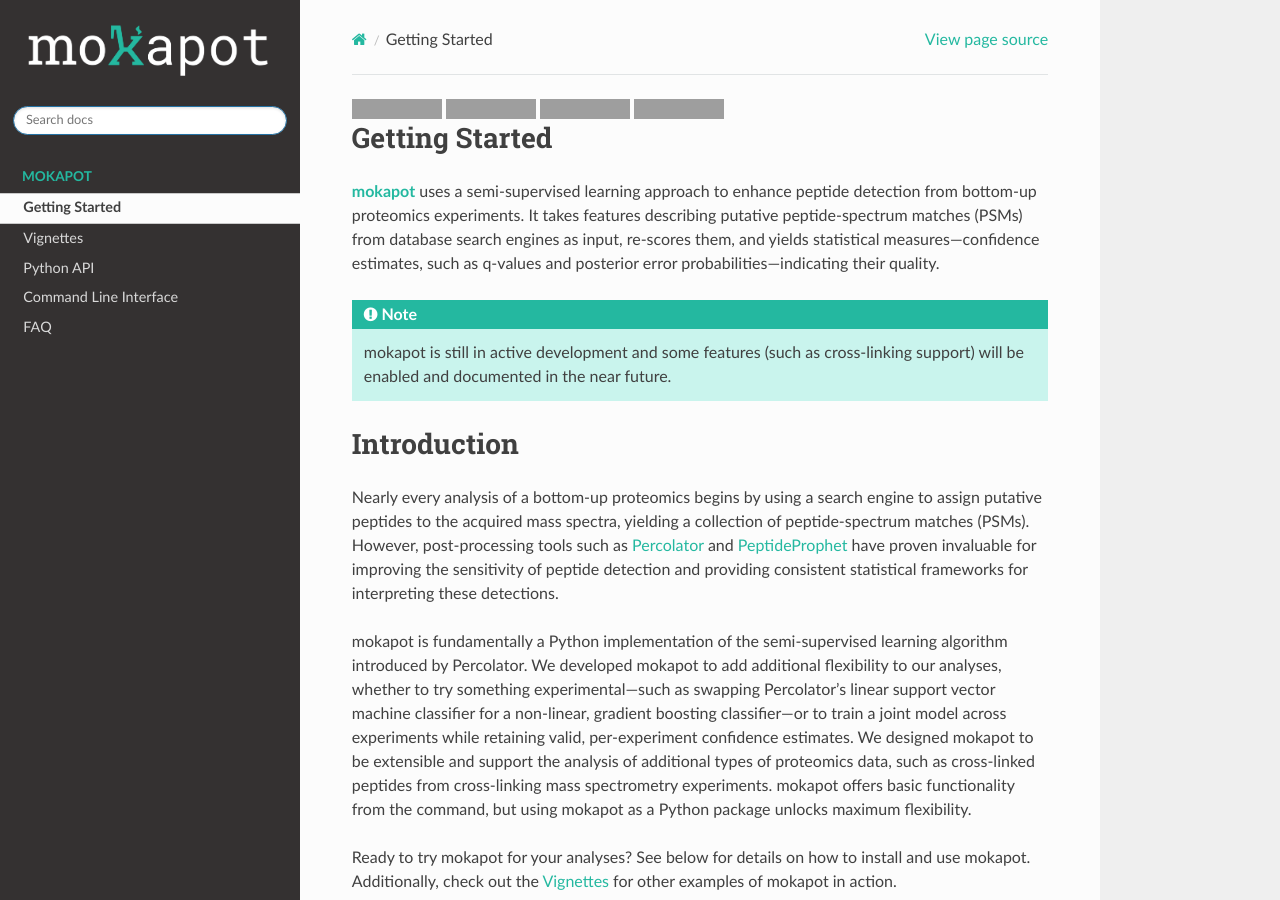
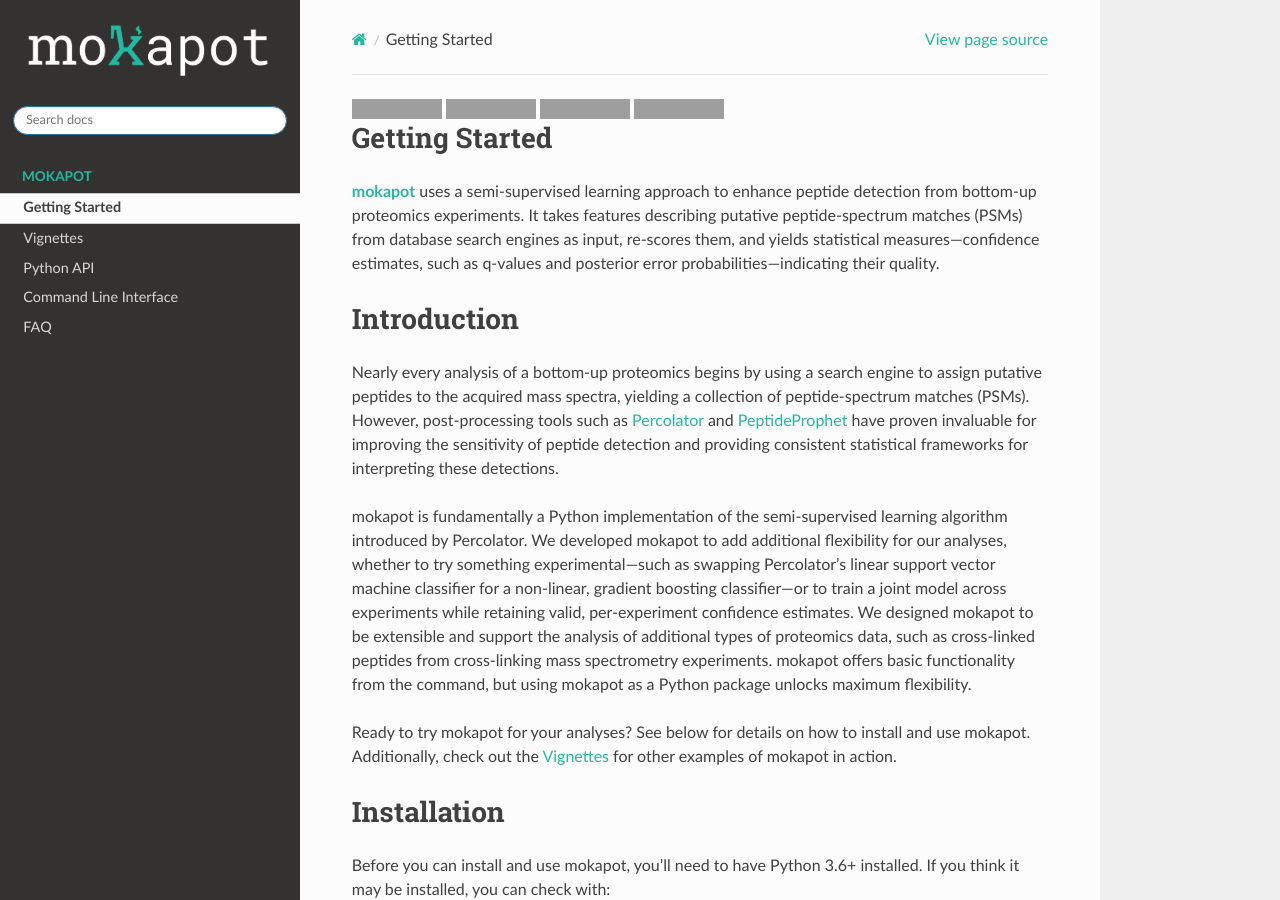
Before and after one commit to wfondrie/mokapot, a Sphinx documentation site: the page built from docs/source/index.rst, in a window 1280 px wide and 900 px high. Built offline with Sphinx 7.4.7 and the Read the Docs theme 2.0.0, drawn with Linux system fonts in a browser that asks for light colours; the version number could not be read and is left out; grey boxes are pictures that could not be loaded.

Commit message:
Minor docs update

```diff
--- a/docs/source/index.rst
+++ b/docs/source/index.rst
@@ -25,12 +25,6 @@
 q-values and posterior error probabilities---indicating their quality.
 
 
-.. note::
-
-   mokapot is still in active development and some features (such as
-   cross-linking support) will be enabled and documented in the near future.
-
-
 Introduction
 ------------
 
@@ -44,7 +38,7 @@
 
 mokapot is fundamentally a Python implementation of the semi-supervised learning
 algorithm introduced by Percolator. We developed mokapot to add additional
-flexibility to our analyses, whether to try something experimental---such as
+flexibility for our analyses, whether to try something experimental---such as
 swapping Percolator's linear support vector machine classifier for a non-linear,
 gradient boosting classifier---or to train a joint model across experiments
 while retaining valid, per-experiment confidence estimates. We designed mokapot
```
Also changed, not shown: docs/source/api/index.rst (+17 -2 lines), 1 other file.
